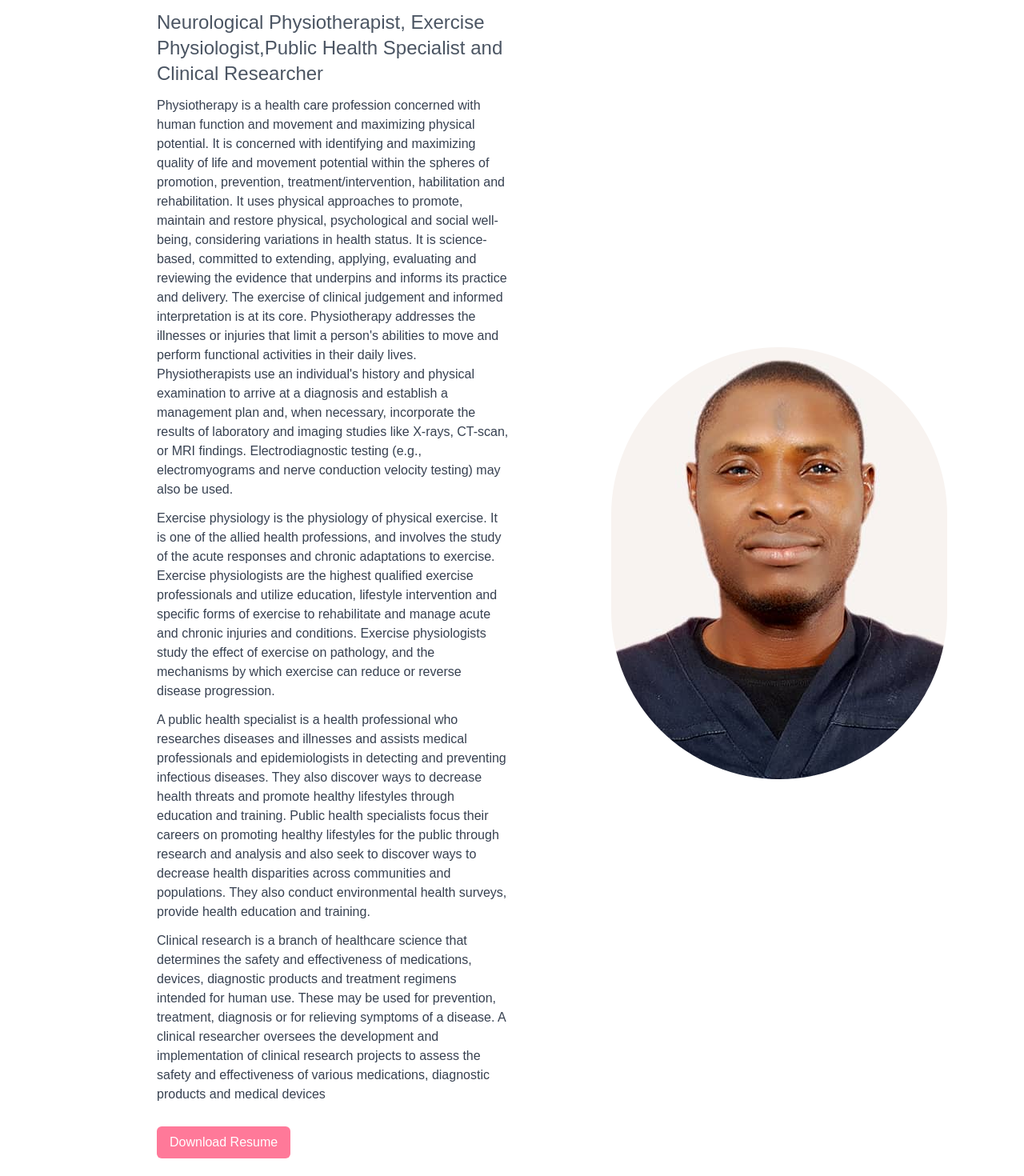
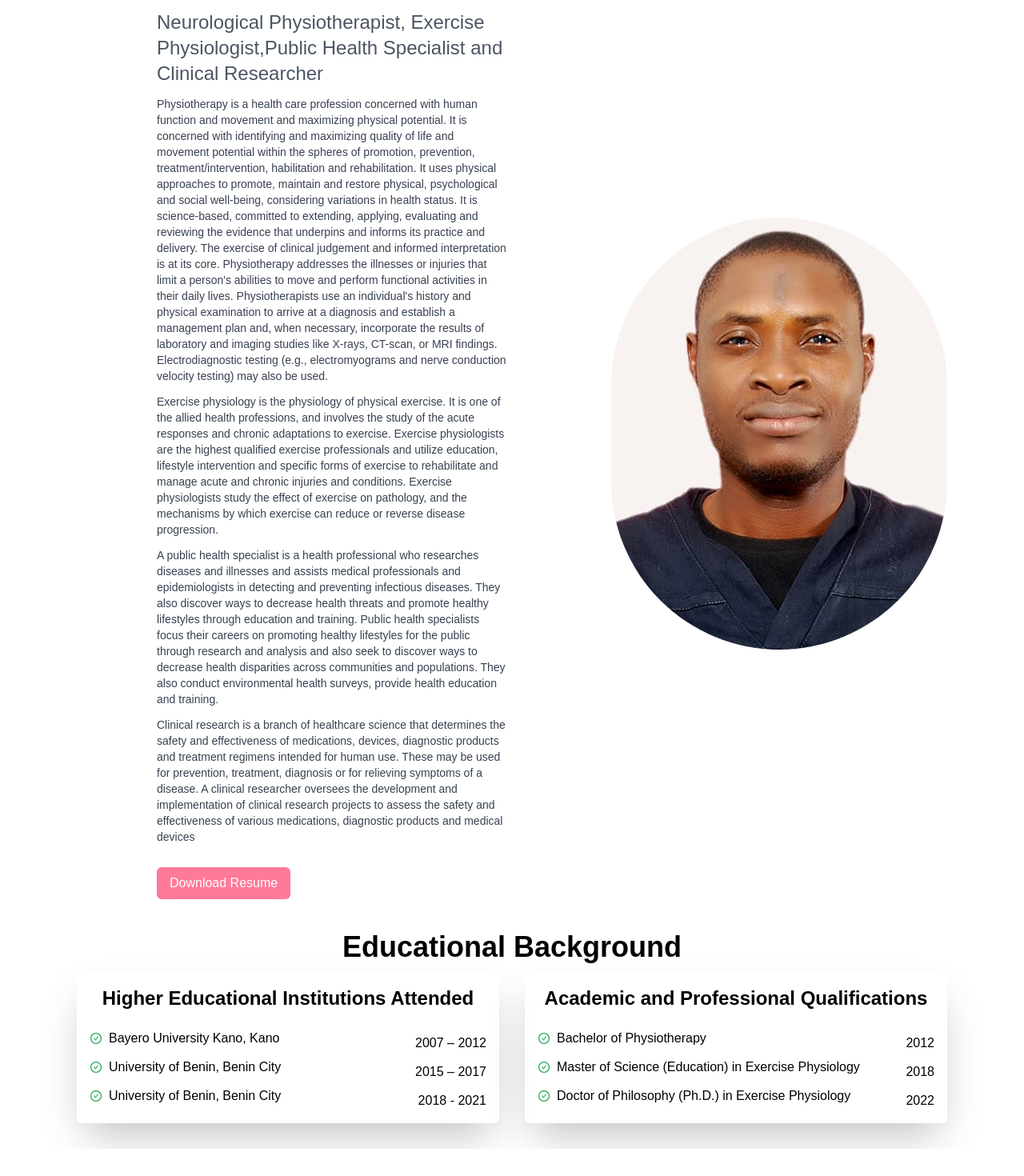
Before and after one commit to boymeetsblockchain/hammed-adebisi, a React (Create React App) app: page / in a window 1280 px wide. Shown: the part 160-1630 px from the top of the page at 80% size. After the commit the page ends 1596 px from the top, so only its background shows below. Built offline with nearby package versions, Linux system fonts and the light colour scheme.

Commit message:
added new styles

```diff
--- a/src/components/Education.jsx
+++ b/src/components/Education.jsx
@@ -6,7 +6,7 @@ function Education() {
     <div className="education my-5">
       <h1 className="text-center font-bold text-3xl md:text-4xl">Educational Background</h1>
       <div className="edu-box flex flex-col items-center md:flex-row space-y-5 gap-8 md:space-y-0">
-        <div className="higher shadow-lg p-4 rounded-md my-3 md:w-1/2">
+        <div className="higher shadow-2xl p-4 rounded-md my-3 md:w-1/2">
           <h2 className="text-center font-bold text-xl md:text-2xl mb-4">Higher Educational Institutions Attended</h2>
           <div className="edu-entry flex space-y-3 justify-between">
             <p className="flex items-center"><span className="inline text-green-600 mr-2"><AiOutlineCheckCircle /></span> Bayero University Kano, Kano</p>
@@ -21,7 +21,7 @@ function Education() {
             <p className="ml-8">2018 - 2021</p>
           </div>
         </div>
-        <div className="higher shadow-lg p-4  my-3 md:w-1/2 rounded-md">
+        <div className="higher shadow-2xl p-4  my-3 md:w-1/2 rounded-md">
           <h2 className="text-center font-bold text-xl md:text-2xl mb-4">Academic and Professional Qualifications</h2>
           <div className="edu-entry flex space-y-3 justify-between">
             <p className="flex items-center"><span className="inline text-green-600 mr-2"><AiOutlineCheckCircle /></span> Bachelor of Physiotherapy</p>
--- a/src/components/Hero.jsx
+++ b/src/components/Hero.jsx
@@ -11,19 +11,19 @@ function Hero() {
         <h2 className='text-2xl  text-gray-600'>
           Neurological Physiotherapist, Exercise Physiologist,Public Health Specialist and Clinical Researcher
         </h2>
-        <p className='text-gray-700 text-left'>
+        <p className='text-gray-700 text-sm text-left'>
           Physiotherapy is a health care profession concerned with human function and movement and maximizing physical potential. It is concerned with identifying and maximizing quality of life and movement potential within the spheres of promotion, prevention, treatment/intervention, habilitation and rehabilitation. It uses physical approaches to promote, maintain and restore physical, psychological and social well-being, considering variations in health status.  It is science-based, committed to extending, applying, evaluating and reviewing the evidence that underpins and informs its practice and delivery.  The exercise of clinical judgement and informed interpretation is at its core. Physiotherapy addresses the illnesses or injuries that limit a person's abilities to move and perform functional activities in their daily lives. Physiotherapists use an individual's history and physical examination to arrive at a diagnosis and establish a management plan and, when necessary, incorporate the results of laboratory and imaging studies like X-rays, CT-scan, or MRI findings. Electrodiagnostic testing (e.g., electromyograms and nerve conduction velocity testing) may also be used.
 
         </p>
-        <p className="text-gray-700 text-left">
+        <p className="text-gray-700 text-sm text-left">
           Exercise physiology is the physiology of physical exercise. It is one of the allied health professions, and involves the study of the acute responses and chronic adaptations to exercise. Exercise physiologists are the highest qualified exercise professionals and utilize education, lifestyle intervention and specific forms of exercise to rehabilitate and manage acute and chronic injuries and conditions. Exercise physiologists study the effect of exercise on pathology, and the mechanisms by which exercise can reduce or reverse disease progression.
 
         </p>
-        <p className="text-gray-700 text-left">
+        <p className="text-gray-700 text-sm text-left">
           A public health specialist is a health professional who researches diseases and illnesses and assists medical professionals and epidemiologists in detecting and preventing infectious diseases. They also discover ways to decrease health threats and promote healthy lifestyles through education and training. Public health specialists focus their careers on promoting healthy lifestyles for the public through research and analysis and also seek to discover ways to decrease health disparities across communities and populations. They also conduct environmental health surveys, provide health education and training.
 
         </p>
-        <p className="text-gray-700 text-left ">
+        <p className="text-gray-700  text-sm text-left ">
           Clinical research is a branch of healthcare science that determines the safety and effectiveness of medications, devices, diagnostic products and treatment regimens intended for human use. These may be used for prevention, treatment, diagnosis or for relieving symptoms of a disease. A clinical researcher oversees the development and implementation of clinical research projects to assess the safety and effectiveness of various medications, diagnostic products and medical devices
         </p>
       <div className='flex md:justify-start justify-center'>
```
